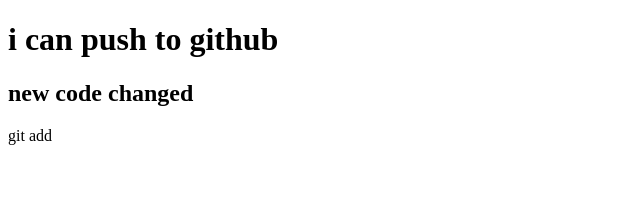
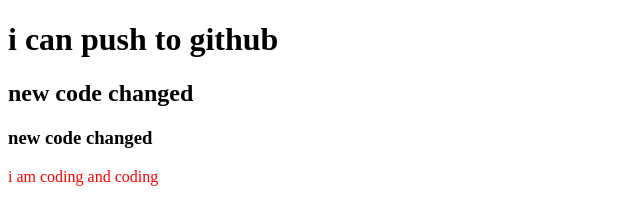
Before and after one commit to atikmahmud482/my-first-repooo, a plain HTML site: page index.html in a window 1280 px wide. Shown: the whole page, without its empty margins (0-640 px from the left). Drawn offline with Linux system fonts and the light colour scheme.

Commit message:
styles added

```diff
--- a/index.html
+++ b/index.html
@@ -5,9 +5,12 @@
     <meta http-equiv="X-UA-Compatible" content="IE=edge">
     <meta name="viewport" content="width=device-width, initial-scale=1.0">
     <title>My first github</title>
+    <link rel="stylesheet" href="style.css">
 </head>
 <body>
     <h1>i can push to github</h1>
-    <h2>new code changed</h2>git add <div class=""></div>
+    <h2>new code changed</h2>
+    <h3>new code changed</h3>
+    <p>i am coding and coding</p>
 </body>
 </html>
--- a/style.css
+++ b/style.css
@@ -0,0 +1,3 @@
+p{
+    color: red;
+}
```
